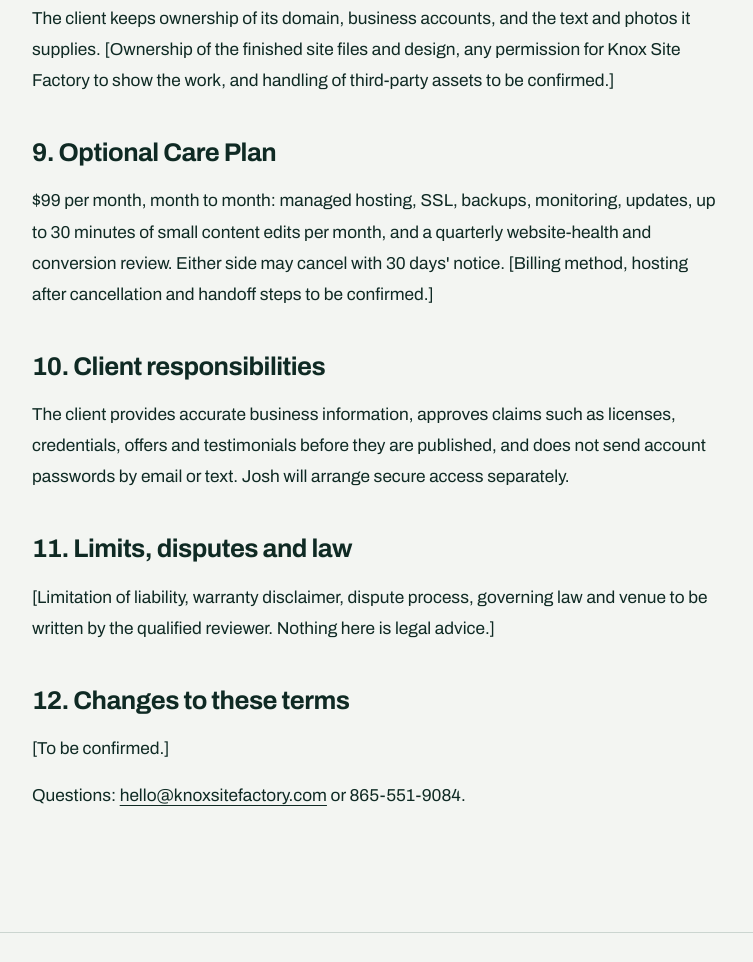
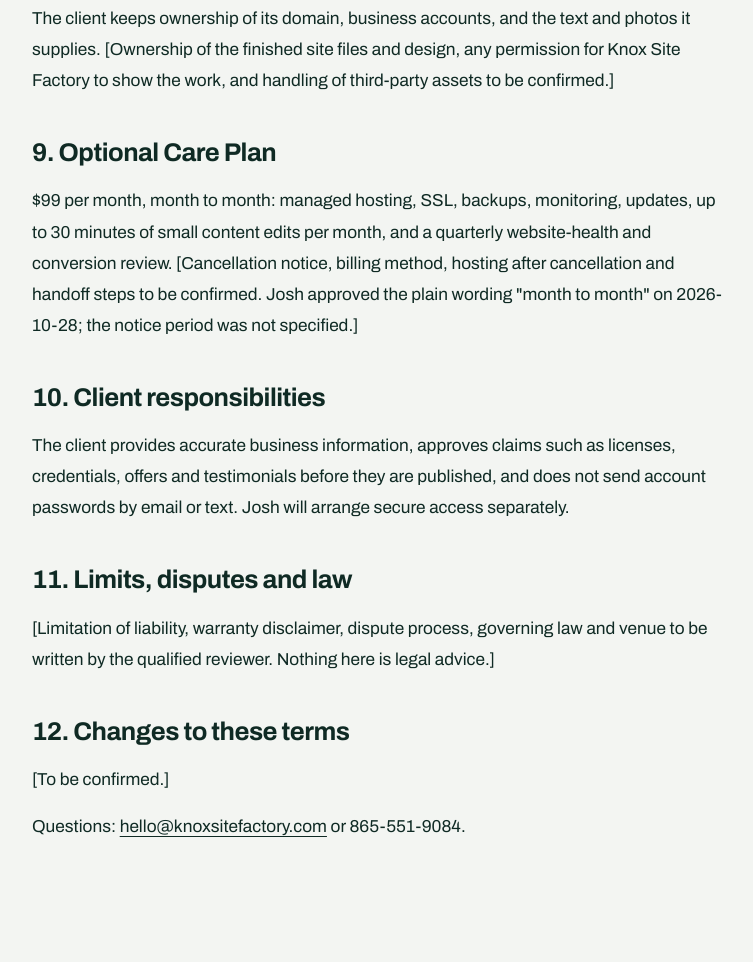
Before and after one commit to stone84949/knox-site-factory, a plain HTML site: page terms.html in a window 1280 px wide. Shown: the part 1872-2834 px from the top of the page, without its empty margins (238-991 px from the left). Drawn offline with Linux system fonts and the light colour scheme.

Commit message:
terms draft: follow the approved month-to-month care wording
Josh approved 'month to month' (Desk ksf-release-441b759); the 30-day
notice period is no longer stated and is left as an open item.

Co-Authored-By: Claude Sonnet 5.5 <noreply@anthropic.com>

```diff
--- a/terms.html
+++ b/terms.html
@@ -34,7 +34,7 @@
 <h2>8. Ownership</h2>
 <p>The client keeps ownership of its domain, business accounts, and the text and photos it supplies. [Ownership of the finished site files and design, any permission for Knox Site Factory to show the work, and handling of third-party assets to be confirmed.]</p>
 <h2>9. Optional Care Plan</h2>
-<p>$99 per month, month to month: managed hosting, SSL, backups, monitoring, updates, up to 30 minutes of small content edits per month, and a quarterly website-health and conversion review. Either side may cancel with 30 days' notice. [Billing method, hosting after cancellation and handoff steps to be confirmed.]</p>
+<p>$99 per month, month to month: managed hosting, SSL, backups, monitoring, updates, up to 30 minutes of small content edits per month, and a quarterly website-health and conversion review. [Cancellation notice, billing method, hosting after cancellation and handoff steps to be confirmed. Josh approved the plain wording "month to month" on 2026-10-28; the notice period was not specified.]</p>
 <h2>10. Client responsibilities</h2>
 <p>The client provides accurate business information, approves claims such as licenses, credentials, offers and testimonials before they are published, and does not send account passwords by email or text. Josh will arrange secure access separately.</p>
 <h2>11. Limits, disputes and law</h2>
```
